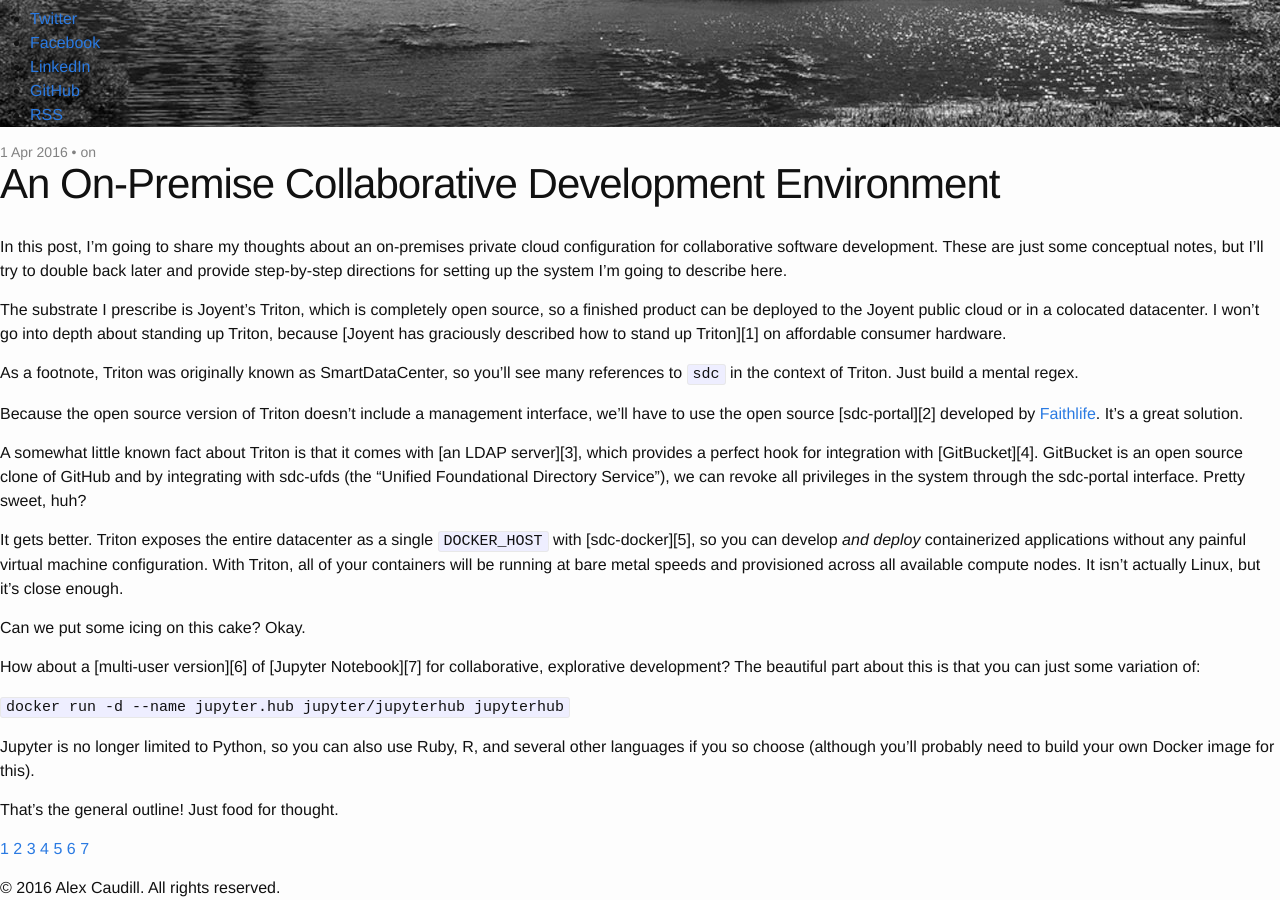
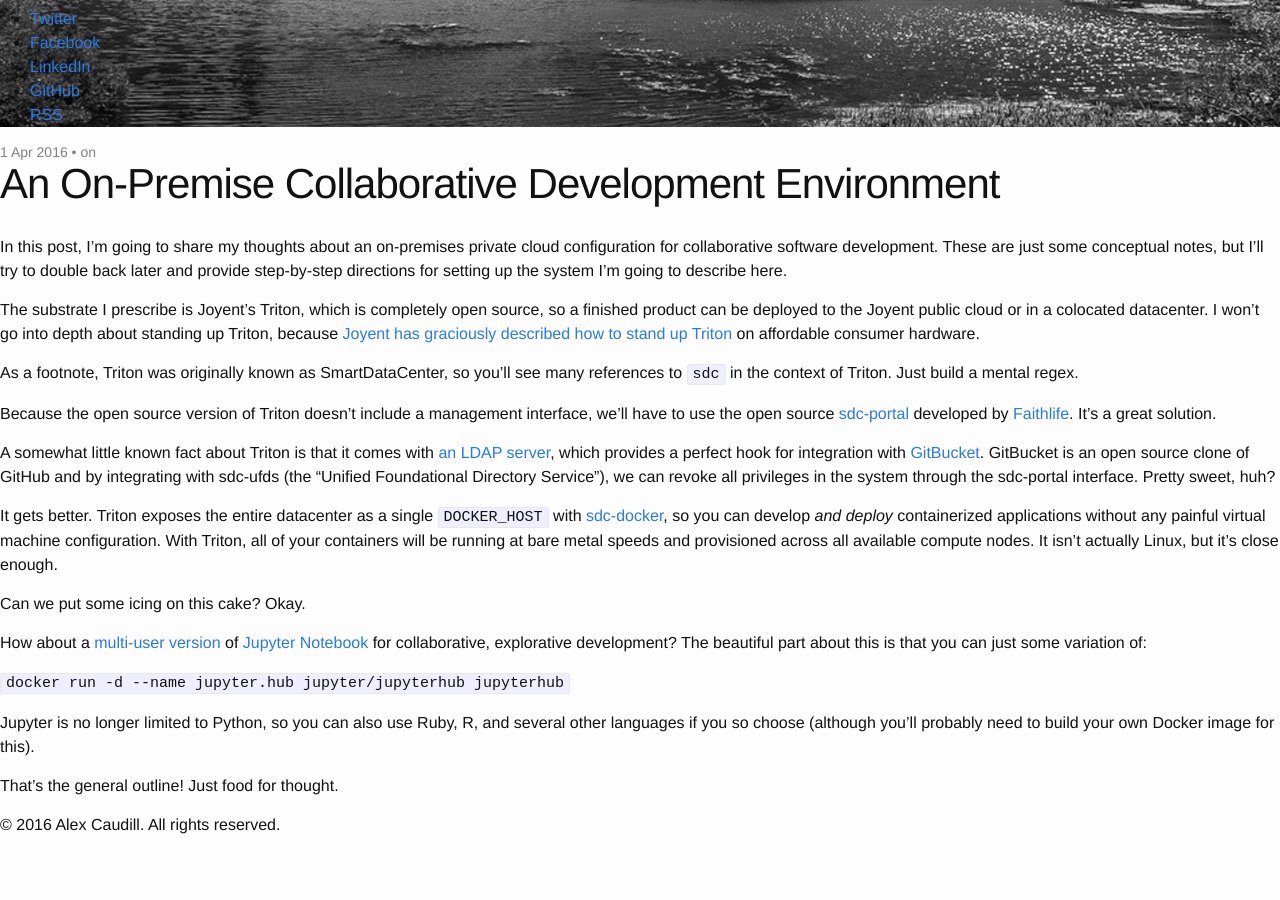
Before and after one commit to affixalex/affixalex.github.io, a Jekyll site: the page built from _posts/2016-04-01-an-on-premise-collaborative-development-environment.markdown, in a window 1280 px wide and 900 px high, scrolled down 650 px. Built offline with Jekyll 4.4.1, drawn with Linux system fonts in a browser that asks for light colours; nearby versions of some CDN libraries; after the commit the page ends 1487 px from its top, so only the background shows below that.

Commit message:
Fix reference links

```diff
--- a/_posts/2016-04-01-an-on-premise-collaborative-development-environment.markdown
+++ b/_posts/2016-04-01-an-on-premise-collaborative-development-environment.markdown
@@ -48,10 +48,10 @@ build your own Docker image for this).
 
 That's the general outline! Just food for thought.
 
-[1](https://www.joyent.com/blog/spin-up-a-docker-dev-test-environment-in-60-minutes-or-less)
-[2](https://github.com/Faithlife/sdc-portal)
-[3](https://github.com/joyent/sdc-ufds)
-[4](https://github.com/gitbucket/gitbucket)
-[5](https://github.com/joyent/sdc-docker)
-[6](https://github.com/jupyter/jupyterhub)
-[7](https://github.com/jupyter/notebook)
+[1]:(https://www.joyent.com/blog/spin-up-a-docker-dev-test-environment-in-60-minutes-or-less)
+[2]:(https://github.com/Faithlife/sdc-portal)
+[3]:(https://github.com/joyent/sdc-ufds)
+[4]:(https://github.com/gitbucket/gitbucket)
+[5]:(https://github.com/joyent/sdc-docker)
+[6]:(https://github.com/jupyter/jupyterhub)
+[7]:(https://github.com/jupyter/notebook)
```
